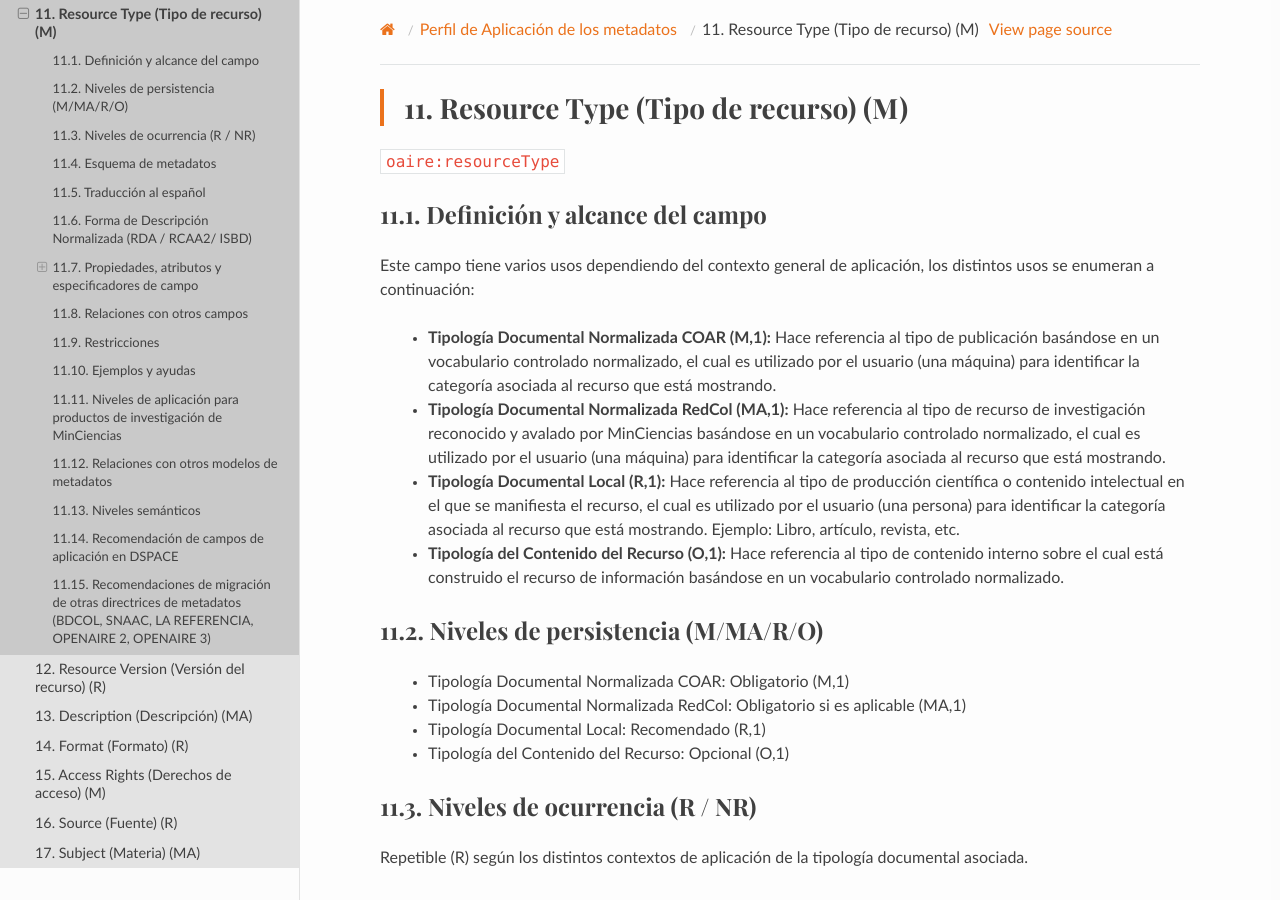
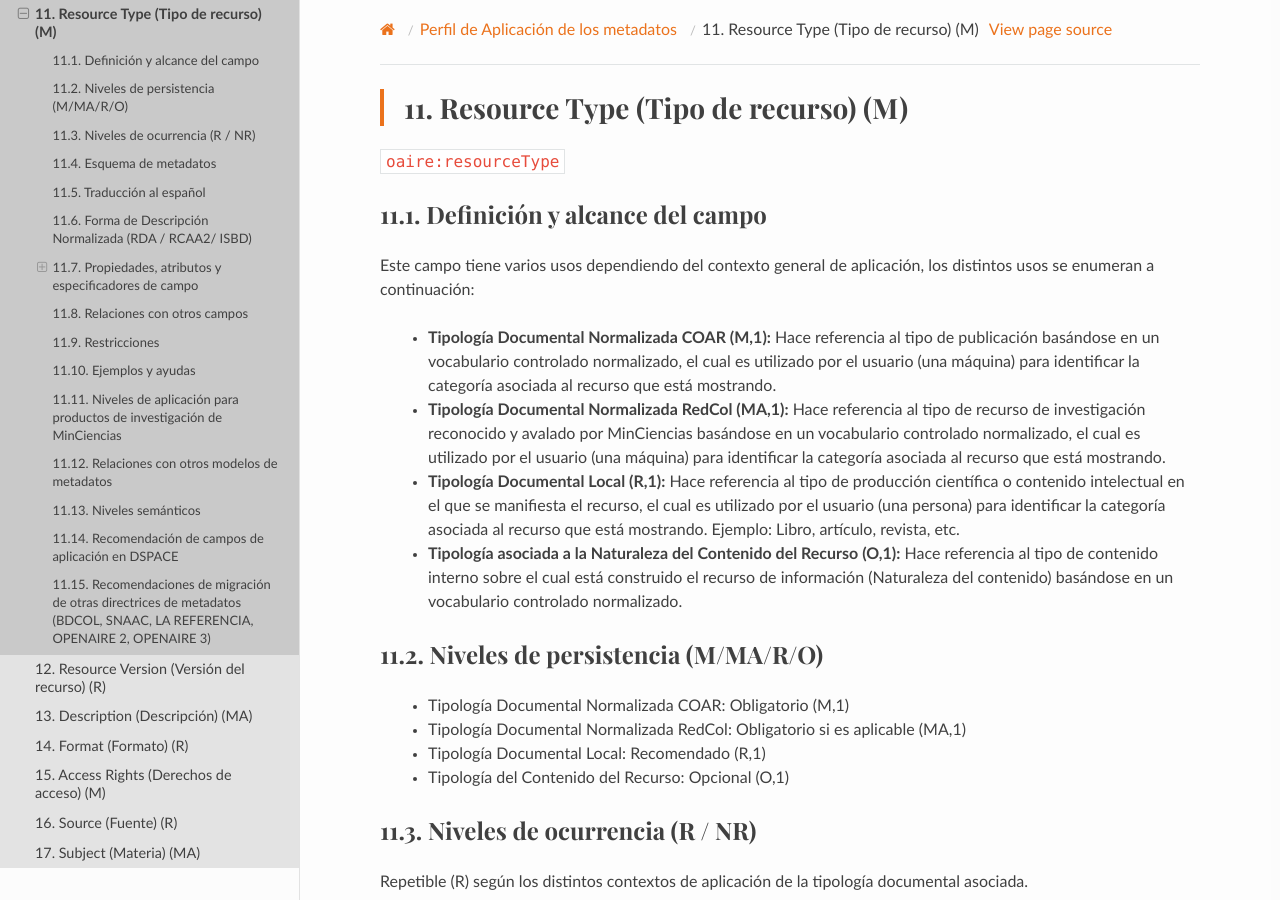
Before and after one commit to rcic/openaire4, a Sphinx documentation site: the page built from docs/field_publicationtype.rst, in a window 1280 px wide and 900 px high. Built offline with Sphinx 7.4.7 and the Read the Docs theme 2.0.0, drawn with Linux system fonts in a browser that asks for light colours; some web fonts are replaced; a script that is not in the unit is left out.

Commit message:
Update field_publicationtype.rst
Ajustado Naturaleza del contenido

```diff
--- a/docs/field_publicationtype.rst
+++ b/docs/field_publicationtype.rst
@@ -16,7 +16,7 @@ Este campo tiene varios usos dependiendo del contexto general de aplicación, lo
 
 	- **Tipología Documental Local (R,1):** Hace referencia al tipo de producción científica o contenido intelectual en el que se manifiesta el recurso, el cual es utilizado por el usuario (una persona) para identificar la categoría asociada al recurso que está mostrando.  Ejemplo: Libro, artículo, revista, etc.
 
-	- **Tipología del Contenido del Recurso (O,1):** Hace referencia al tipo de contenido interno sobre el cual está construido el recurso de información basándose en un vocabulario controlado normalizado.
+	- **Tipología asociada a la Naturaleza del Contenido del Recurso (O,1):** Hace referencia al tipo de contenido interno sobre el cual está construido el recurso de información (Naturaleza del contenido) basándose en un vocabulario controlado normalizado.
 
 Niveles de persistencia (M/MA/R/O)
 ------------------------------------
```
